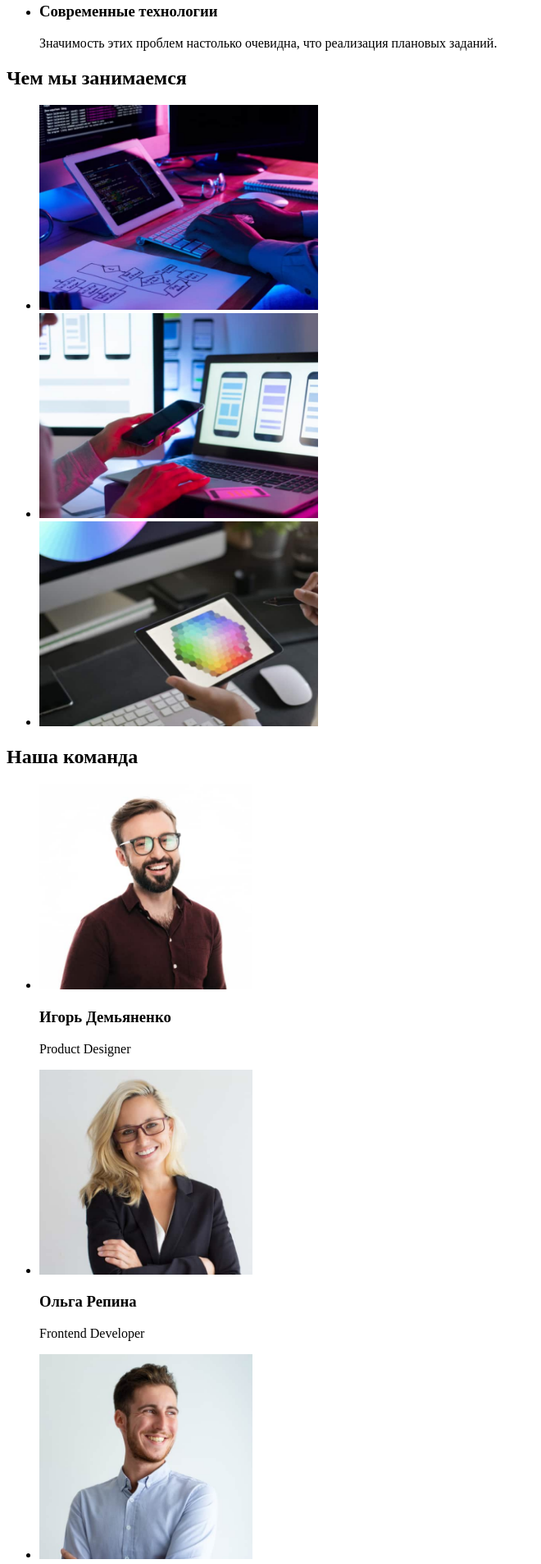
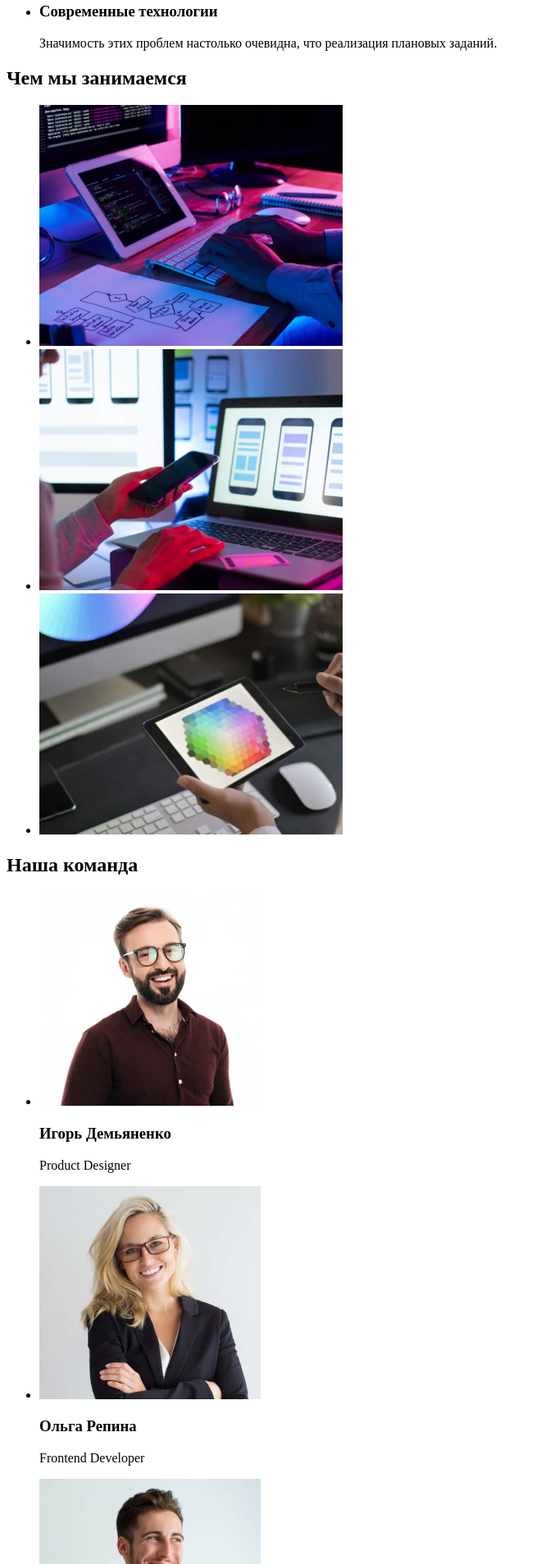
Before and after one commit to MarinaDen23/goit-markup-hw-01, a plain HTML site: page index.html in a window 1280 px wide. Shown: the part 532-2440 px from the top of the page at 82% size, without its empty margins (0-660 px from the left). Drawn offline with Linux system fonts and the light colour scheme.

Commit message:
Update undex.html
Update undex.html

```diff
--- a/index.html
+++ b/index.html
@@ -78,24 +78,24 @@
             <img
               src="./images/verstka.jpg"
               alt="верстка"
-              height="250"
-              width="340"
+              height="294"
+              width="370"
             />
           </li>
           <li>
             <img
               src="./images/disan.jpg"
               alt="дизайн"
-              height="250"
-              width="340"
+              height="294"
+              width="370"
             />
           </li>
           <li>
             <img
               src="./images/style.jpg"
               alt="внешнее оформление"
-              height="250"
-              width="340"
+              height="294"
+              width="370"
             />
           </li>
         </ul>
@@ -107,8 +107,8 @@
             <img
               src="./images/Демьяненко.jpg"
               alt="внешнее оформление"
-              height="250"
-              width="260"
+              height="260"
+              width="270"
             />
             <h3>Игорь Демьяненко</h3>
             <p>Product Designer</p>
@@ -117,8 +117,8 @@
             <img
               src="./images/Репина.jpg"
               alt="внешнее оформление"
-              height="250"
-              width="260"
+              height="260"
+              width="270"
             />
             <h3>Ольга Репина</h3>
             <p>Frontend Developer</p>
@@ -127,8 +127,8 @@
             <img
               src="./images/Тарасов.jpg"
               alt="внешнее оформление"
-              height="250"
-              width="260"
+              height="260"
+              width="270"
             />
             <h3>Николай Тарасов</h3>
             <p>Marketing</p>
@@ -137,8 +137,8 @@
             <img
               src="./images/Ермаков.jpg"
               alt="внешнее оформление"
-              height="250"
-              width="260"
+              height="260"
+              width="270"
             />
             <h3>Михаил Ермаков</h3>
             <p>UI Designer</p>
```
